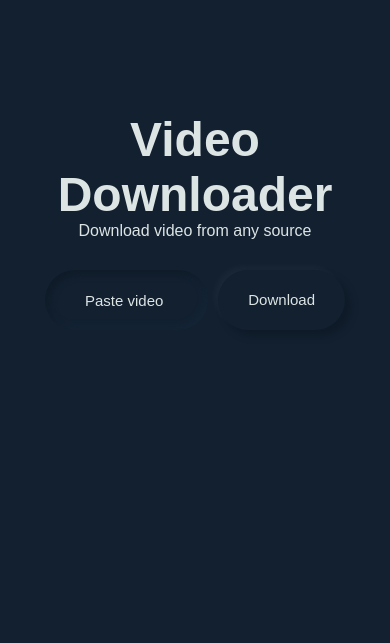
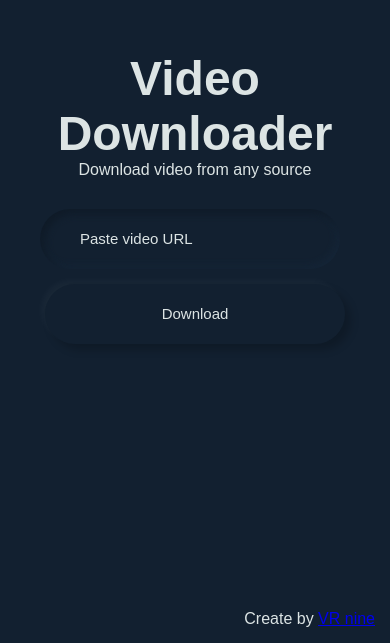
Before and after one commit to j-tap/video-downloader, a website: page client/index.html in a window 390 px wide. Shown: the part 201-844 px from the top of the page. Drawn offline with Linux system fonts and the light colour scheme.

Commit message:
fix (app): added vr9 idget and fixed styles on mobile

```diff
--- a/client/index.html
+++ b/client/index.html
@@ -24,6 +24,7 @@
 </head>
 <body>
 <section class="app">
+  <div></div>
   <div class="app-center">
     <div class="app-head">
       <h1 class="app-title">Video Downloader</h1>
@@ -42,7 +43,11 @@
       <div id="status" class="notify"></div>
     </form>
   </div>
+  <footer class="footer">
+    <span class="vr9copy">Create by <a href="https://vr9.pro" target="_blank">VR nine</a></span>
+  </footer>
 </section>
 <script src="main.js" defer></script>
+<script type="text/javascript" src="https://vr9.pro/wcopy-vrnine.js" data-parent="footer .vr9copy" async defer></script>
 </body>
 </html>
--- a/client/style.css
+++ b/client/style.css
@@ -65,7 +65,10 @@ body {
 }
 
 .app {
-
+  display: flex;
+  flex-direction: column;
+  justify-content: space-between;
+  min-height: 100vh;
 }
 .app-head {
   position: relative;
@@ -88,7 +91,6 @@ body {
   flex-direction: column;
   align-items: center;
   justify-content: center;
-  height: 100vh;
 }
 .form {
   position: relative;
@@ -103,10 +105,19 @@ body {
   align-items: center;
   justify-content: space-between;
   width: 100%;
+
+  @media screen and (max-width: 767px) {
+    flex-direction: column;
+    gap: 15px;
+  }
 }
 .form__field {
   display: inline-flex;
   position: relative;
+
+  @media screen and (max-width: 767px) {
+    width: 100%
+  }
 }
 .form__field input {
   width: 100%;
@@ -169,6 +180,12 @@ body {
   margin-right: 10px;
 }
 
+.form__btn {
+  @media screen and (max-width: 767px) {
+    width: 100%
+  }
+}
+
 .spinner {
   width: 18px;
   height: 18px;
@@ -185,6 +202,13 @@ body {
   display: none;
 }
 
+.footer {
+  width: 100%;
+  padding: 15px;
+  display: flex;
+  justify-content: flex-end;
+}
+
 @keyframes spin {
   to {
     transform: rotate(360deg);
```
